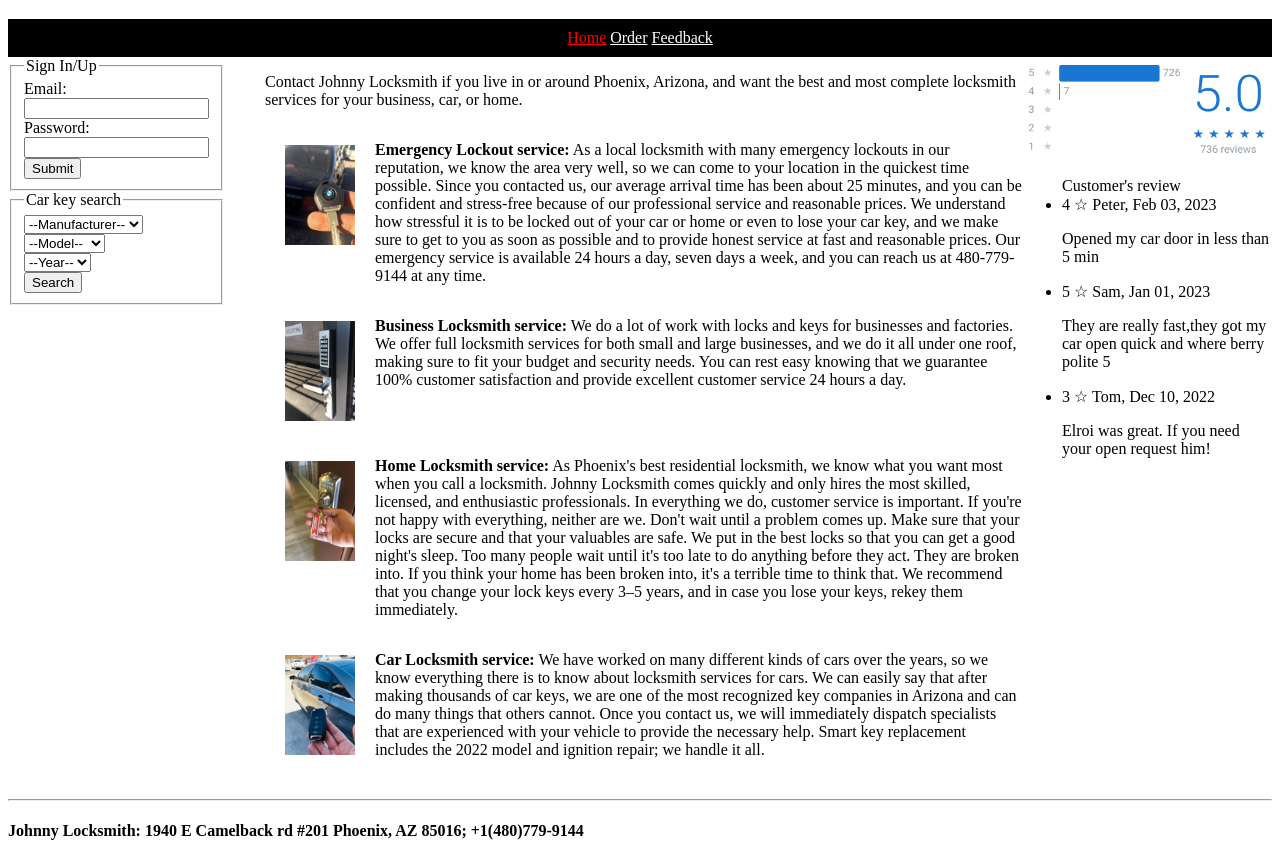
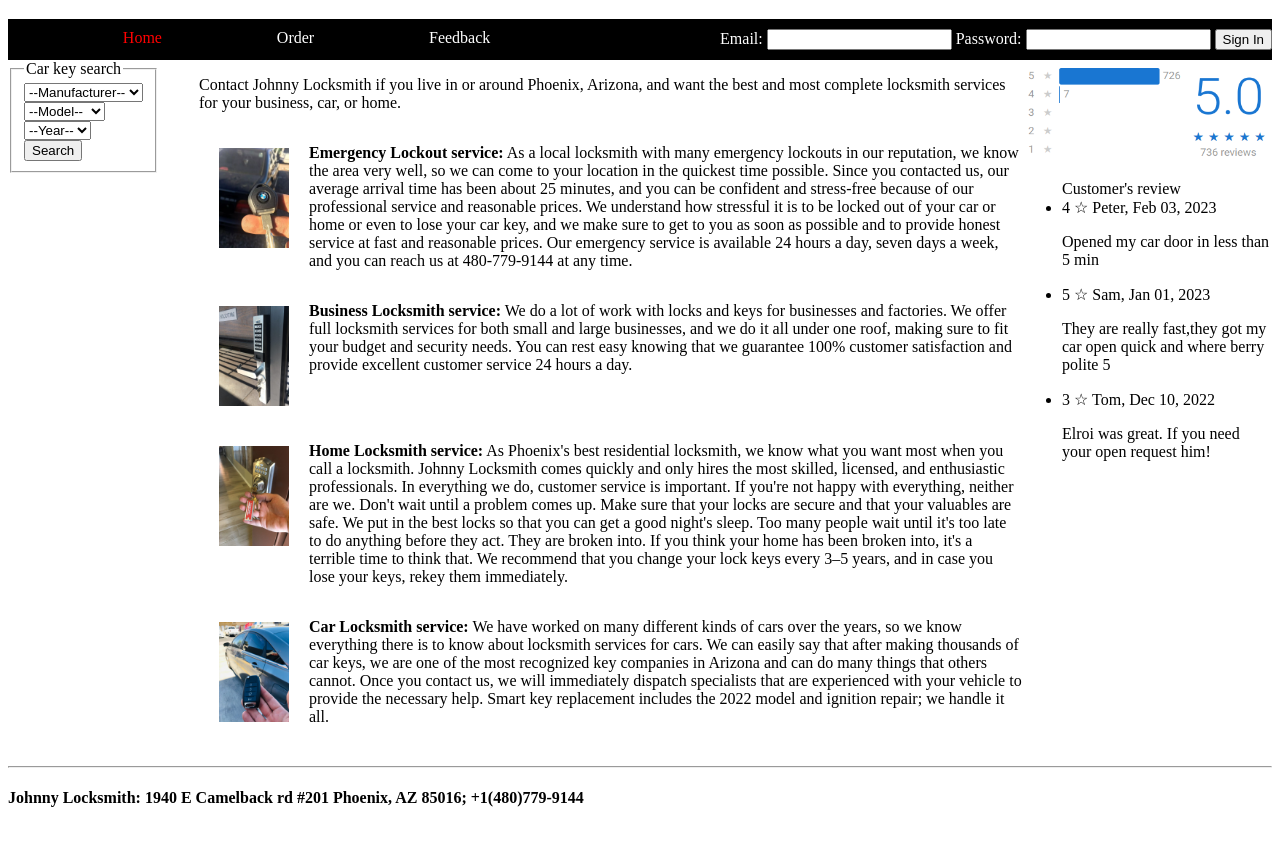
Before and after one commit to tranhuythang/JohnnyLocksmith, a plain HTML site: page index.html in a window 1280 px wide. Shown: the part 61-922 px from the top of the page. After the commit the page ends 889 px from the top, so only its background shows below. Drawn offline with Linux system fonts and the light colour scheme.

Commit message:
updated with new login function

```diff
--- a/index.html
+++ b/index.html
@@ -14,18 +14,6 @@
 
     <article>
         <aside>
-            <section>
-                <form action="">
-                    <fieldset>
-                        <legend>Sign In/Up</legend>
-                        <label>Email: <input type="email" name="email" pattern="[a-z0-9._%+-]+@[a-z0-9.-]+\.[a-z]{2,4}$"></label>
-                        <label>Password: <input type="password" name="password"></label>
-                        <br>
-                        <input type="submit">
-                    </fieldset>
-                </form>
-            </section>
-
             <section>
                 <form>
                     <fieldset>
--- a/script.js
+++ b/script.js
@@ -1,3 +1,28 @@
+function setCookie(cname, cvalue, exdays) {
+    const d = new Date();
+    d.setTime(d.getTime() + (exdays * 24 * 60 * 60 * 1000));
+    let expires = "expires="+d.toUTCString();
+    document.cookie = cname + "=" + cvalue + ";" + expires + ";path=/";
+}
+
+function getCookie(cname) {
+    let name = cname + "=";
+    let decodedCookie = decodeURIComponent(document.cookie);
+    let ca = decodedCookie.split(';');
+    for(let i = 0; i <ca.length; i++) {
+      let c = ca[i];
+      while (c.charAt(0) == ' ') {
+        c = c.substring(1);
+      }
+      if (c.indexOf(name) == 0) {
+        console.log("inside getCookie: c = " + c + "| name = " + name);
+        console.log("inside getCookie: " + c.substring(name.length));
+        return c.substring(name.length, c.length);
+      }
+    }
+    return "";
+}
+
 function generateFooter() {
     let footer = document.createElement("footer");
     let hr = document.createElement("hr");
@@ -8,19 +33,71 @@ function generateFooter() {
     document.body.appendChild(footer);
 }
 
+function viewLogInButton () {
+    document.getElementById("emailBox").style.display = "inline";
+    document.getElementById("passwordBox").style.display = "inline";
+    document.getElementById("loggedInStatus").style.display = "none";
+    document.getElementById("signInUpOutButton").value = "Sign In";
+}
+
+function viewLogOutButton () {
+    let emailCookie = getCookie("JohnnyLocksmith_email");
+    console.log("emailCookie = " + emailCookie);
+    document.getElementById("emailBox").style.display = "none";
+    document.getElementById("passwordBox").style.display = "none";
+    document.getElementById("loggedInStatus").style.display = "inline";
+    document.getElementById("loggedInStatus").innerHTML = emailCookie + " signed in! ";
+    document.getElementById("signInUpOutButton").value = "Sign Out";
+}
+
+
+function signInOut() {
+    let emailCookie = getCookie("JohnnyLocksmith_email");
+    if (emailCookie == "") {
+        let enteredEmail = document.getElementById("email").value;
+        let regEx = /^\w+([\.-]?\w+)*@\w+([\.-]?\w+)*(\.\w{2,3})+$/;
+        if (enteredEmail.match(regEx)) {
+            setCookie("JohnnyLocksmith_email", enteredEmail, 1);
+            viewLogOutButton();
+        } else {
+            alert("Email does not match this form: x@y.z where z has 2 or 3 letters, x and y have at least 1 letter.");
+        }
+
+    } else {
+        setCookie("JohnnyLocksmith_email", "", -1);
+        viewLogInButton();
+    }
+}
+
 function generateHeader(tab) {
+    console.log("start loading page: cookie = " + getCookie("JohnnyLocksmith_email"));
     let header = document.createElement("header");
     header.innerHTML = ' \
     <header> \
         <h1>Johnny Locksmith in Arizona</h1> \
-        <nav style="background-color: black; padding-top: 10px; padding-bottom: 10px; text-align: center;"> \
-            <a id="homeTab" href="index.html" style="color: white">Home</a> \
-            <a id="orderTab" href="order.html" style="color: white">Order</a> \
-            <a id="feedbackTab" href="feedback.html" style="color: white">Feedback</a> \
+        <nav style="display: flex;"> \
+            <section style="flex-grow: 4; text-align: left; display: flex; justify-content: space-evenly"> \
+                <a id="homeTab" href="index.html" class="navTab"> Home </a> \
+                <a id="orderTab" href="order.html" class="navTab"> Order </a> \
+                <a id="feedbackTab" href="feedback.html" class="navTab"> Feedback </a> \
+            </section> \
+            <section style="flex-grow: 1; text-align: right"> \
+                <label id="emailBox">Email: <input id="email" type="email" name="email"></label> \
+                <label id="passwordBox">Password: <input type="password" name="password"></label> \
+                <span id="loggedInStatus"></span>\
+                <input id="signInUpOutButton" type="button" onClick="signInOut()" value="Sign In/Out"> \
+            </section>        \
         </nav> \
     </header> \
     '
     document.body.appendChild(header);
 
-    document.getElementById(tab).setAttribute("style", "color: red");
+    let emailCookie = getCookie("JohnnyLocksmith_email");
+    if (emailCookie == "") {
+        viewLogInButton();
+    } else {
+        viewLogOutButton();
+    }
+
+    document.getElementById(tab).style.color = "red";
 }
--- a/style.css
+++ b/style.css
@@ -1,6 +1,7 @@
 article, .service {
     display: flex;
 }
+
 .service_img {
     width: 70px;
     height: 100px;
@@ -13,4 +14,12 @@ article, .service {
 
 table, th, td {
     border: 1px solid black;
-  }
+}
+
+nav {
+    background-color: black; color: white; padding-top: 10px; padding-bottom: 10px;
+}
+
+.navTab {
+    text-decoration: none; color: white
+}
```
Also changed, not shown: feedback.html (+4 -3 lines).
